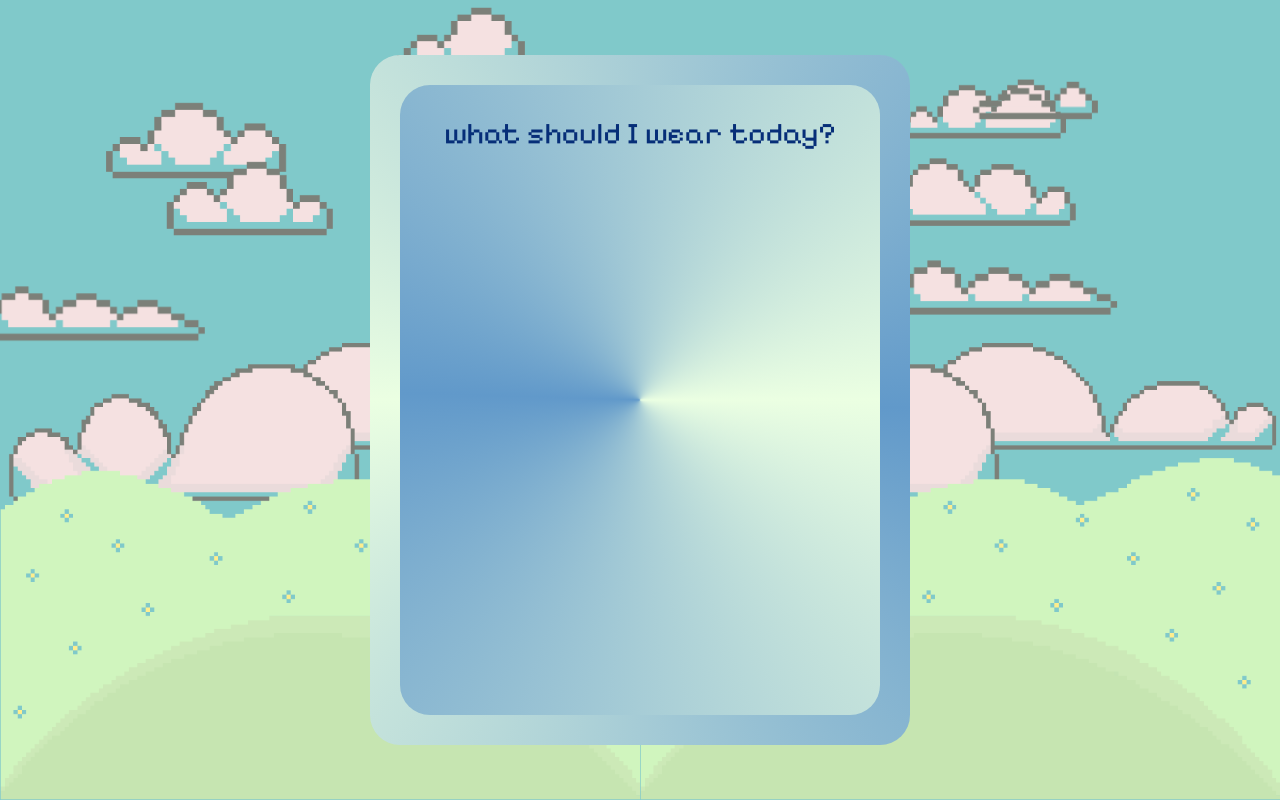
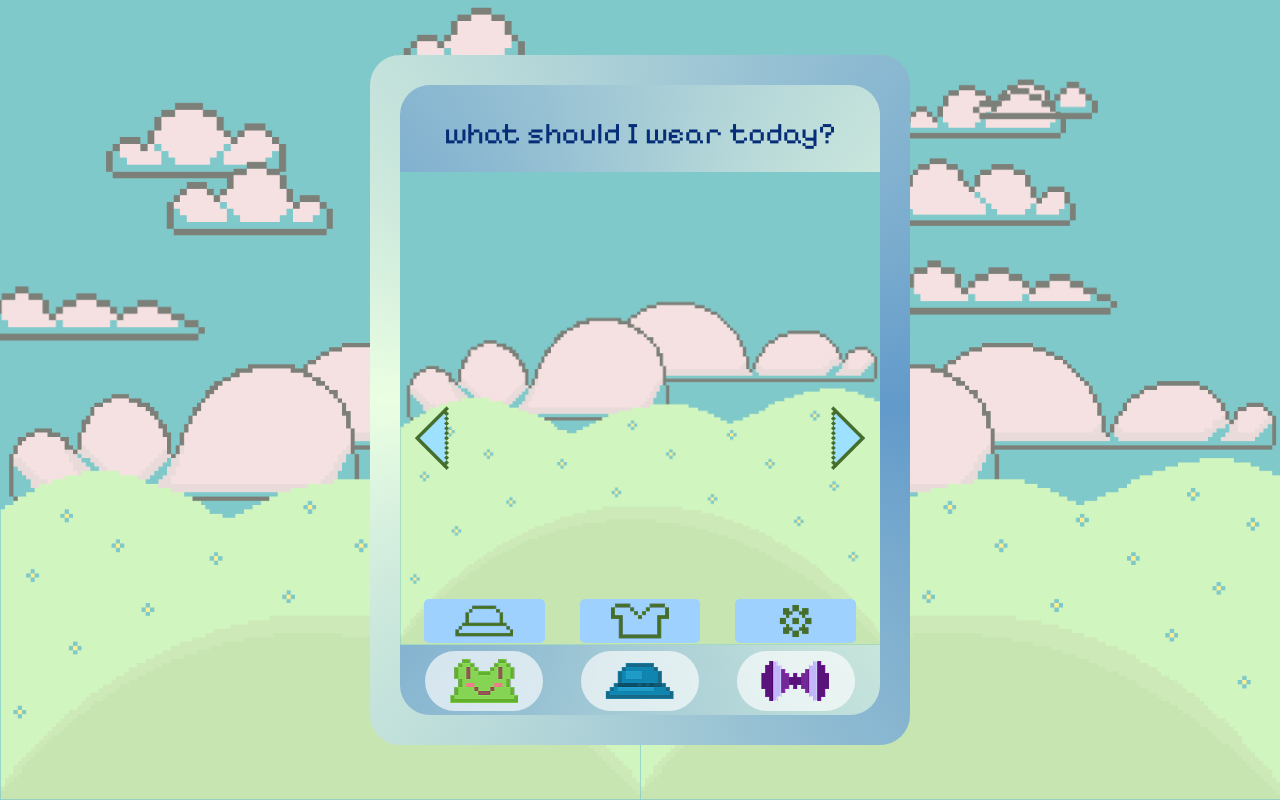
Before and after one commit to Orozco23/pixel-puppy, a React (Vite) app: page / in a window 1280 px wide. Built offline with nearby package versions, Linux system fonts and the light colour scheme.

Commit message:
feat: add options and choose color and clothes

```diff
--- a/src/components/Card.jsx
+++ b/src/components/Card.jsx
@@ -1,8 +1,19 @@
+import Options from './Options';
+import ChooseClothes from './ChooseClothes';
+import ChooseColor from './ChooseColor';
+
 export default function Card () {
     return (
         <div className="card">
             <div className="card-content">
                 <p>what should I wear today?</p>
+                <div className="card-background"/>
+
+                <ChooseColor/>
+
+                <Options/>
+
+                <ChooseClothes/>
             </div>
         </div>
     )
```
